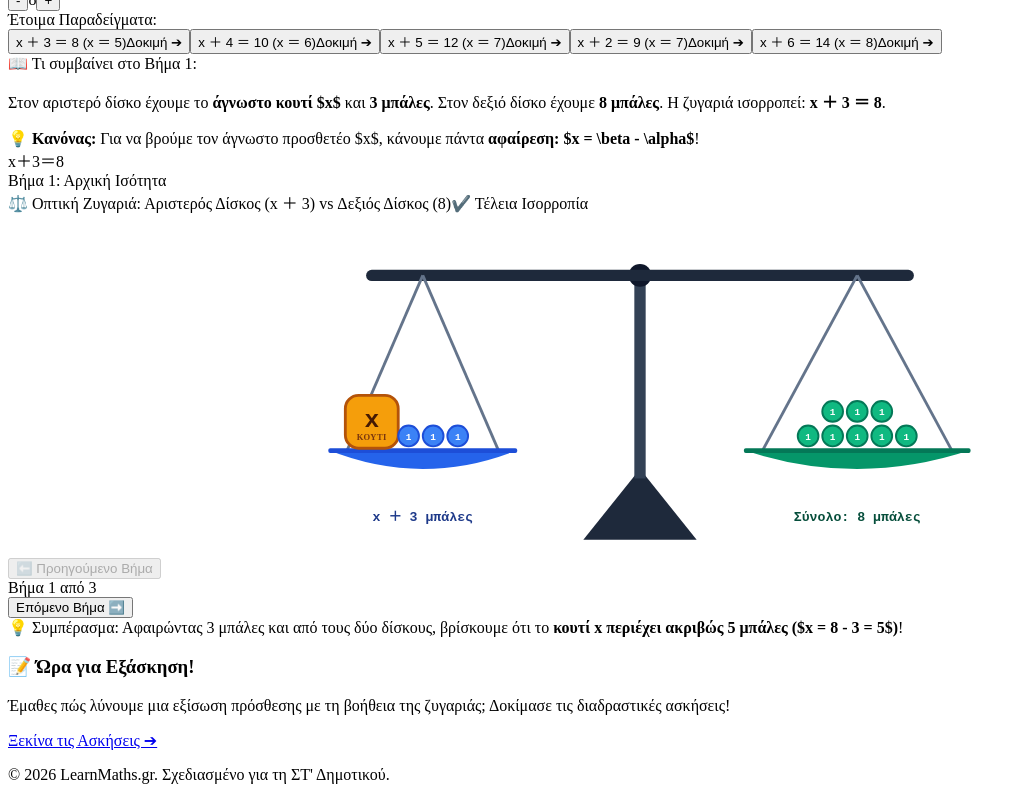
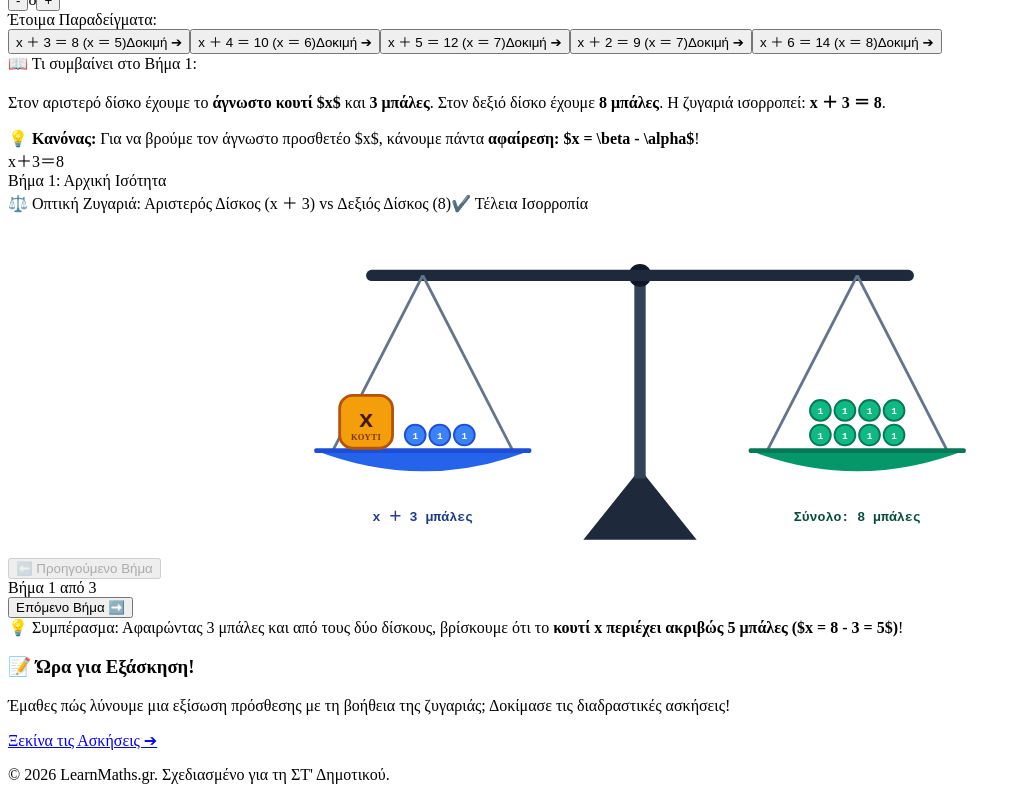
Before and after one commit to gkrimpas-lab/learn-maths-2026, a Next.js app: page /st-dimotikou/33-agnostos-kai-prosthesi in a window 1280 px wide. Shown: the part 957-1757 px from the top of the page, without its empty margins (0-1027 px from the left). Built offline with nearby package versions, Linux system fonts and the light colour scheme.

Commit message:
Update 33-agnostos-kai-prosthesi.js

```diff
--- a/pages/st-dimotikou/33-agnostos-kai-prosthesi.js
+++ b/pages/st-dimotikou/33-agnostos-kai-prosthesi.js
@@ -48,43 +48,34 @@ export default function AgnostosKaiProsthesiPage() {
     }
   };
 
-  // Σταθερή γεωμετρία σφαιρών
-  const BALL_RADIUS = 11;
-  const BALL_SPACING = BALL_RADIUS * 2 + 4; // 26px
-  const BASE_Y = 248;
+  // Βοηθητική συνάρτηση για στοίχιση μπαλών στο κέντρο ανά σειρά (Center Alignment)
+  const getCenteredBallPositions = (count, centerX, basePlateY, maxCols = 4, ballRadius = 11) => {
+    const positions = [];
+    const spacing = ballRadius * 2 + 4;
+    const totalRows = Math.ceil(count / maxCols);
 
-  // 1. Θέσεις σφαιρών αριστερού δίσκου (3 στήλες δίπλα από το κουτί x)
-  const leftBallsPos = [];
-  for (let i = 0; i < activeA; i++) {
-    const row = Math.floor(i / 3);
-    const col = i % 3;
-    leftBallsPos.push({
-      x: 135 + col * BALL_SPACING,
-      y: BASE_Y - BALL_RADIUS - 2 - row * BALL_SPACING
-    });
-  }
+    for (let r = 0; r < totalRows; r++) {
+      const remaining = count - r * maxCols;
+      const colsInThisRow = Math.min(maxCols, remaining);
+      const rowWidth = (colsInThisRow - 1) * spacing;
+      const startX = centerX - rowWidth / 2;
+      const y = basePlateY - ballRadius - 3 - r * spacing;
 
-  // 2. Θέσεις σφαιρών δεξιού δίσκου (Συμμετρικό κεντράρισμα με βάση το x = 610)
-  const COLS_RIGHT = 5;
-  const rightBalls = [];
-  for (let i = 0; i < activeB; i++) {
-    const row = Math.floor(i / COLS_RIGHT);
-    const totalRows = Math.ceil(activeB / COLS_RIGHT);
-    const itemsInThisRow = row === totalRows - 1 && activeB % COLS_RIGHT !== 0
-      ? activeB % COLS_RIGHT
-      : COLS_RIGHT;
+      for (let c = 0; c < colsInThisRow; c++) {
+        positions.push({
+          x: startX + c * spacing,
+          y
+        });
+      }
+    }
+    return positions;
+  };
 
-    const colIndexInRow = i % COLS_RIGHT;
-    const rowWidth = (itemsInThisRow - 1) * BALL_SPACING;
-    const startX = 610 - rowWidth / 2;
+  // Αριστερός Δίσκος: Μπάλες δεξιά από το κουτί x (Κέντρο υποπεριοχής x = 168)
+  const leftBallsPos = getCenteredBallPositions(activeA, 168, 248, 3, 11);
 
-    rightBalls.push({
-      id: i,
-      x: startX + colIndexInRow * BALL_SPACING,
-      y: BASE_Y - BALL_RADIUS - 2 - row * BALL_SPACING,
-      isRemoved: i >= exactSolution // Οι τελευταίες a μπάλες επισημαίνονται/αφαιρούνται
-    });
-  }
+  // Δεξιός Δίσκος: Όλες οι b μπάλες κεντραρισμένες στον άξονα x = 610
+  const rightAllBallsPos = getCenteredBallPositions(activeB, 610, 248, 4, 11);
 
   return (
     <div className="min-h-screen bg-gray-50 text-gray-800 font-sans flex flex-col justify-between">
@@ -156,7 +147,7 @@ export default function AgnostosKaiProsthesiPage() {
             </div>
           </div>
 
-          {/* 3. THEORY CARDS */}
+          {/* 3. THEORY CARDS (3 COLS) */}
           <div className="grid grid-cols-1 md:grid-cols-3 gap-6">
             <div className="bg-blue-50/80 border border-blue-100 p-6 rounded-3xl space-y-4 flex flex-col justify-between shadow-sm">
               <div className="space-y-2.5">
@@ -210,7 +201,7 @@ export default function AgnostosKaiProsthesiPage() {
             </div>
           </div>
 
-          {/* 4. INTERACTIVE PLAYGROUND */}
+          {/* 4. INTERACTIVE PLAYGROUND (ΜΕΓΑΛΟ ΕΡΓΑΣΤΗΡΙΟ ΜΕ ΣΤΑΘΕΡΟΠΟΙΗΜΕΝΕΣ ΚΑΙ ΚΕΝΤΡΑΡΙΣΜΕΝΕΣ ΜΠΑΛΕΣ) */}
           <div className="bg-white p-6 md:p-8 rounded-3xl border border-gray-200 shadow-sm space-y-8">
             <div className="flex flex-col md:flex-row justify-between items-start md:items-center gap-4 border-b border-gray-100 pb-5">
               <div>
@@ -392,32 +383,32 @@ export default function AgnostosKaiProsthesiPage() {
                       {/* 2. ΟΡΙΖΟΝΤΙΟΣ ΖΥΓΟΣ (BEAM) */}
                       <rect x="90" y="59" width="580" height="12" rx="6" fill="#1e293b" />
 
-                      {/* 3. ΑΡΙΣΤΕΡΟΣ ΔΙΣΚΟΣ & ΑΛΥΣΙΔΕΣ */}
-                      <line x1="150" y1="65" x2="70" y2="250" stroke="#64748b" strokeWidth="3" />
-                      <line x1="150" y1="65" x2="230" y2="250" stroke="#64748b" strokeWidth="3" />
-                      <path d="M 50 250 Q 150 290 250 250 Z" fill="#2563eb" />
-                      <rect x="50" y="248" width="200" height="5" fill="#1d4ed8" rx="2" />
+                      {/* 3. ΑΡΙΣΤΕΡΟΣ ΔΙΣΚΟΣ & ΑΛΥΣΙΔΕΣ (Κέντρο x = 150) */}
+                      <line x1="150" y1="65" x2="55" y2="250" stroke="#64748b" strokeWidth="3" />
+                      <line x1="150" y1="65" x2="245" y2="250" stroke="#64748b" strokeWidth="3" />
+                      <path d="M 35 250 Q 150 295 265 250 Z" fill="#2563eb" />
+                      <rect x="35" y="248" width="230" height="5" fill="#1d4ed8" rx="2" />
 
-                      {/* 4. ΔΕΞΙΟΣ ΔΙΣΚΟΣ & ΑΛΥΣΙΔΕΣ */}
-                      <line x1="610" y1="65" x2="510" y2="250" stroke="#64748b" strokeWidth="3" />
-                      <line x1="610" y1="65" x2="710" y2="250" stroke="#64748b" strokeWidth="3" />
-                      <path d="M 490 250 Q 610 290 730 250 Z" fill="#059669" />
-                      <rect x="490" y="248" width="240" height="5" fill="#047857" rx="2" />
+                      {/* 4. ΔΕΞΙΟΣ ΔΙΣΚΟΣ & ΑΛΥΣΙΔΕΣ (Κέντρο x = 610) */}
+                      <line x1="610" y1="65" x2="515" y2="250" stroke="#64748b" strokeWidth="3" />
+                      <line x1="610" y1="65" x2="705" y2="250" stroke="#64748b" strokeWidth="3" />
+                      <path d="M 495 250 Q 610 295 725 250 Z" fill="#059669" />
+                      <rect x="495" y="248" width="230" height="5" fill="#047857" rx="2" />
 
-                      {/* 5. ΑΡΙΣΤΕΡΟΣ ΔΙΣΚΟΣ: ΤΟ ΚΟΥΤΙ x */}
-                      <g transform="translate(68, 192)">
+                      {/* 5. ΑΡΙΣΤΕΡΟΣ ΔΙΣΚΟΣ: ΤΟ ΚΟΥΤΙ x (Σταθερά αριστερά στο δίσκο) */}
+                      <g transform="translate(62, 192)">
                         <rect width="56" height="56" rx="14" fill="#f59e0b" stroke="#b45309" strokeWidth="3" />
                         <text x="28" y="34" fill="#451a03" fontSize="26" fontWeight="900" textAnchor="middle" fontFamily="monospace">x</text>
                         <text x="28" y="47" fill="#78350f" fontSize="9" fontWeight="bold" textAnchor="middle" letterSpacing="0.5">ΚΟΥΤΙ</text>
                       </g>
 
-                      {/* 6. ΑΡΙΣΤΕΡΟΣ ΔΙΣΚΟΣ: ΟΙ ΜΠΑΛΕΣ a */}
+                      {/* 6. ΑΡΙΣΤΕΡΟΣ ΔΙΣΚΟΣ: ΟΙ ΜΠΑΛΕΣ a (Κεντραρισμένες στα δεξιά του κουτιού x) */}
                       {currentStep < 3 && leftBallsPos.map((pos, i) => (
-                        <g key={`lball-${i}`} className="transition-all duration-500">
+                        <g key={`lball-${i}`} className="transition-all duration-300">
                           <circle
                             cx={pos.x}
                             cy={pos.y}
-                            r={BALL_RADIUS}
+                            r="11"
                             fill={currentStep === 2 ? "#ef4444" : "#3b82f6"}
                             stroke={currentStep === 2 ? "#b91c1c" : "#1d4ed8"}
                             strokeWidth="2"
@@ -426,24 +417,25 @@ export default function AgnostosKaiProsthesiPage() {
                         </g>
                       ))}
 
-                      {/* 7. ΔΕΞΙΟΣ ΔΙΣΚΟΣ: ΟΙ ΜΠΑΛΕΣ b (ΣΤΑΘΕΡΑ ΚΕΝΤΡΑΡΙΣΜΕΝΕΣ) */}
-                      {rightBalls.map((ball) => {
-                        // Αν είμαστε στο Βήμα 3 και η μπάλα αφαιρείται, δεν σχεδιάζεται
-                        if (currentStep === 3 && ball.isRemoved) return null;
+                      {/* 7. ΔΕΞΙΟΣ ΔΙΣΚΟΣ: ΟΛΕΣ ΟΙ b ΜΠΑΛΕΣ (Σταθερά κεντραρισμένες στον δίσκο) */}
+                      {rightAllBallsPos.map((pos, i) => {
+                        // Οι πρώτες exactSolution μπάλες παραμένουν, οι υπόλοιπες activeA αφαιρούνται
+                        const isRemoved = i >= exactSolution;
+                        if (currentStep === 3 && isRemoved) return null;
 
-                        const isHighlighted = currentStep === 2 && ball.isRemoved;
+                        const isHighlighted = currentStep === 2 && isRemoved;
 
                         return (
-                          <g key={`rball-${ball.id}`} className="transition-all duration-500">
+                          <g key={`rball-${i}`} className="transition-all duration-300">
                             <circle
-                              cx={ball.x}
-                              cy={ball.y}
-                              r={BALL_RADIUS}
+                              cx={pos.x}
+                              cy={pos.y}
+                              r="11"
                               fill={isHighlighted ? "#ef4444" : "#10b981"}
                               stroke={isHighlighted ? "#b91c1c" : "#047857"}
                               strokeWidth="2"
                             />
-                            <text x={ball.x} y={ball.y + 4} fill="#ffffff" fontSize="10" fontWeight="900" textAnchor="middle" fontFamily="monospace">1</text>
+                            <text x={pos.x} y={pos.y + 4} fill="#ffffff" fontSize="10" fontWeight="900" textAnchor="middle" fontFamily="monospace">1</text>
                           </g>
                         );
                       })}
```
